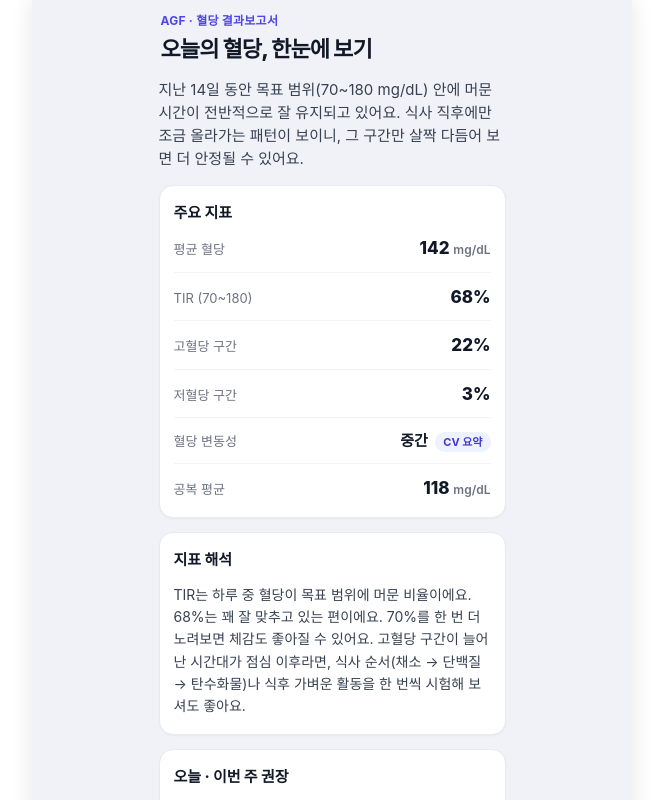
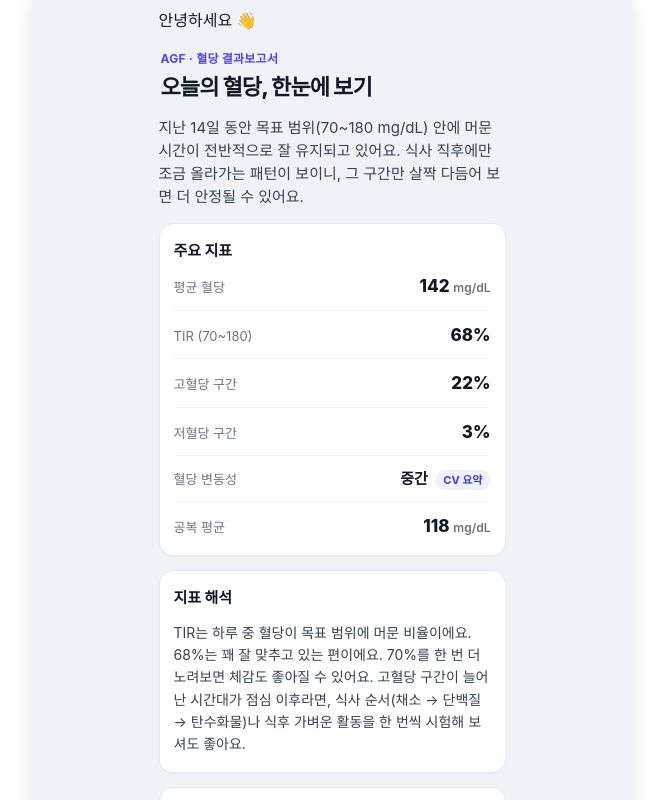
Before and after one commit to 2ubyfriday/k-ats-preview, a Vue app: page /wellness-flow/6 in a window 1280 px wide. Shown: the top 800 px of the page, without its empty margins (308-971 px from the left). Built offline with nearby package versions, Linux system fonts and the light colour scheme.

Commit message:
Update WellnessHomePreview.vue

```diff
--- a/src/views/WellnessHomePreview.vue
+++ b/src/views/WellnessHomePreview.vue
@@ -87,6 +87,7 @@
           </section>
 
           <section v-else-if="currentScreen === 6" class="glucose-report" aria-label="혈당 결과보고서">
+            <p class="report-body">안녕하세요 👋</p>
             <header class="gr-hero">
               <p class="gr-kicker">AGF · 혈당 결과보고서</p>
               <h1 class="gr-title">오늘의 혈당, 한눈에 보기</h1>
```
